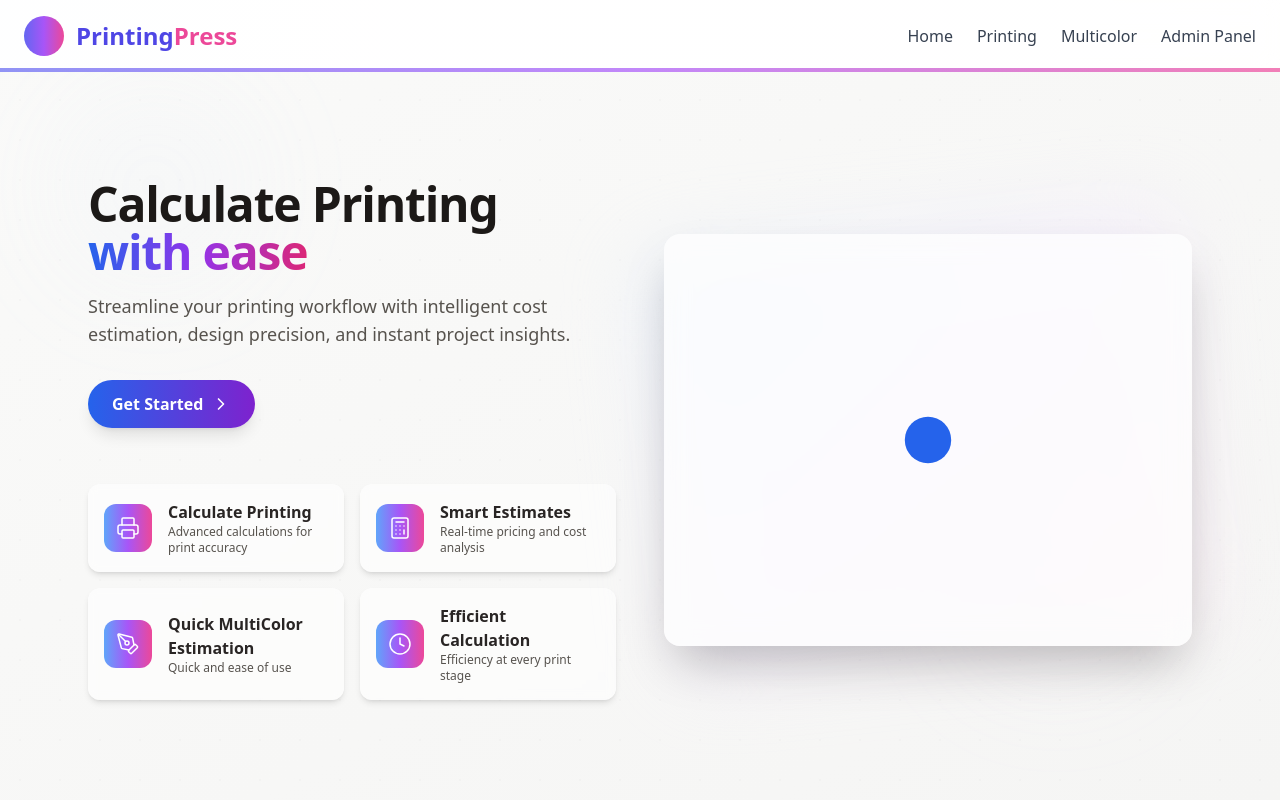
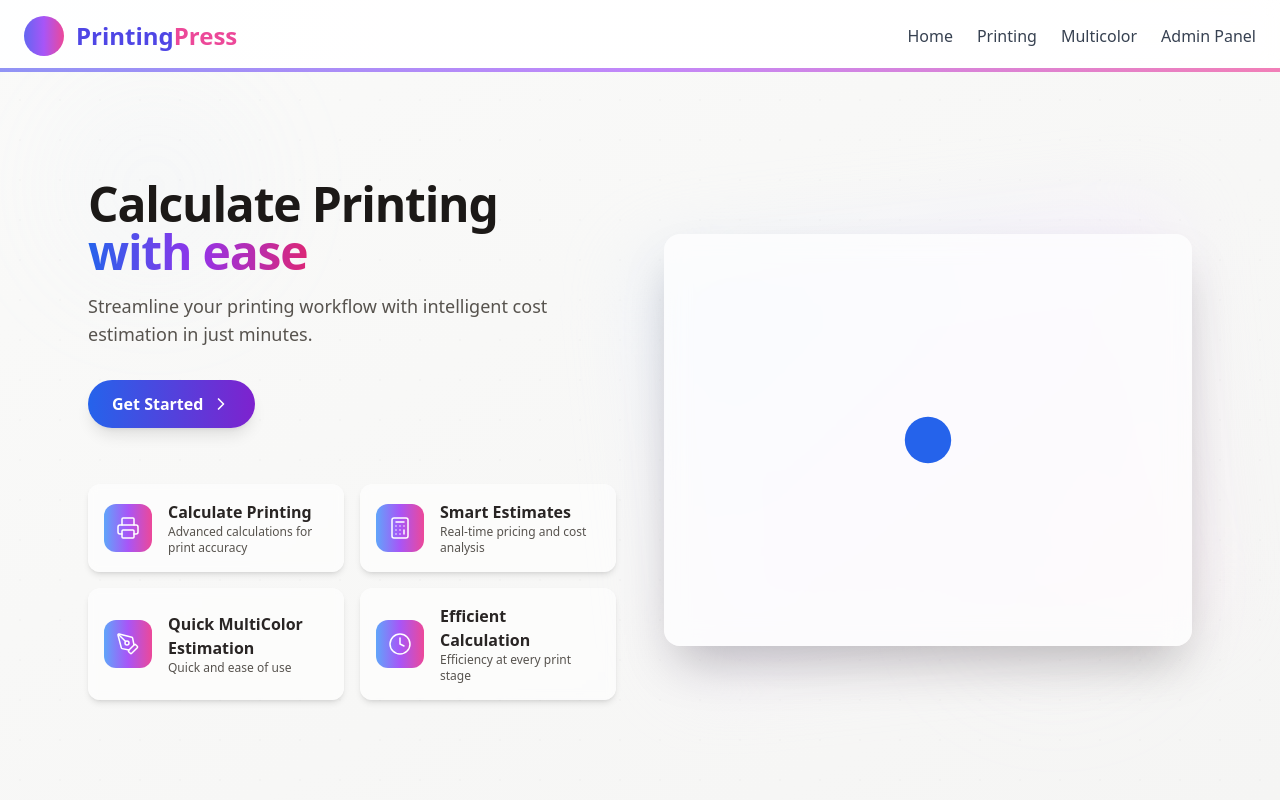
Before and after one commit to Vishal-Meharwade/printing-press-working, a React (Vite) app: page / in a window 1280 px wide. Shown: the top 800 px of the page. Built offline with nearby package versions, Linux system fonts and the light colour scheme.

Commit message:
updated the tagline of home page

```diff
--- a/src/pages/Home.jsx
+++ b/src/pages/Home.jsx
@@ -79,7 +79,7 @@ const Home = () => {
               transition={{ delay: 0.5, duration: 0.7 }}
             >
               Streamline your printing workflow with intelligent cost
-              estimation, design precision, and instant project insights.
+              estimation in just minutes.
             </motion.p>
           </motion.div>
 
```
